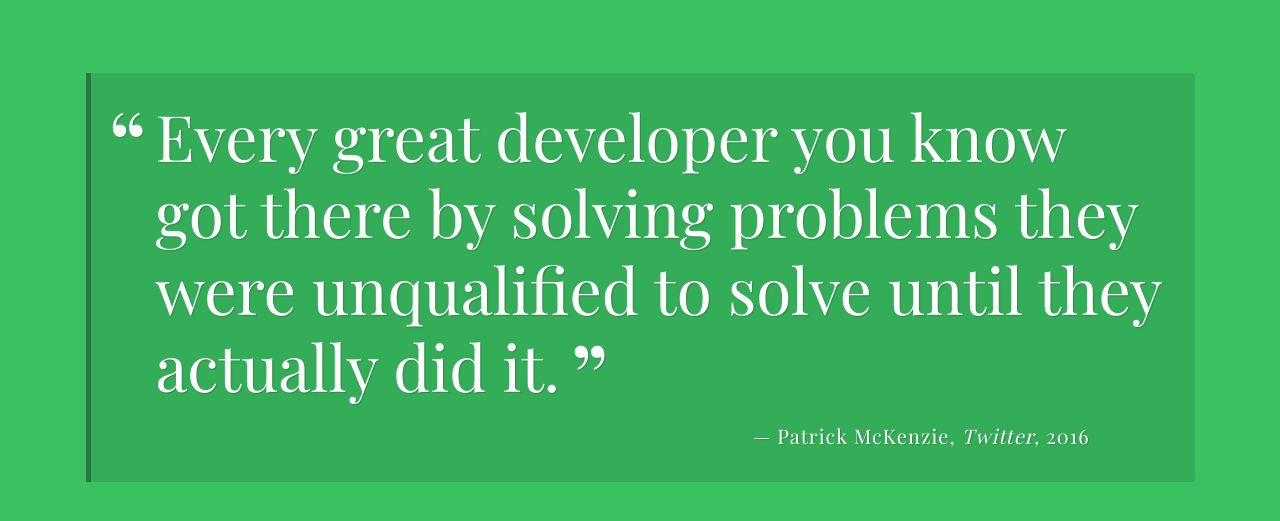
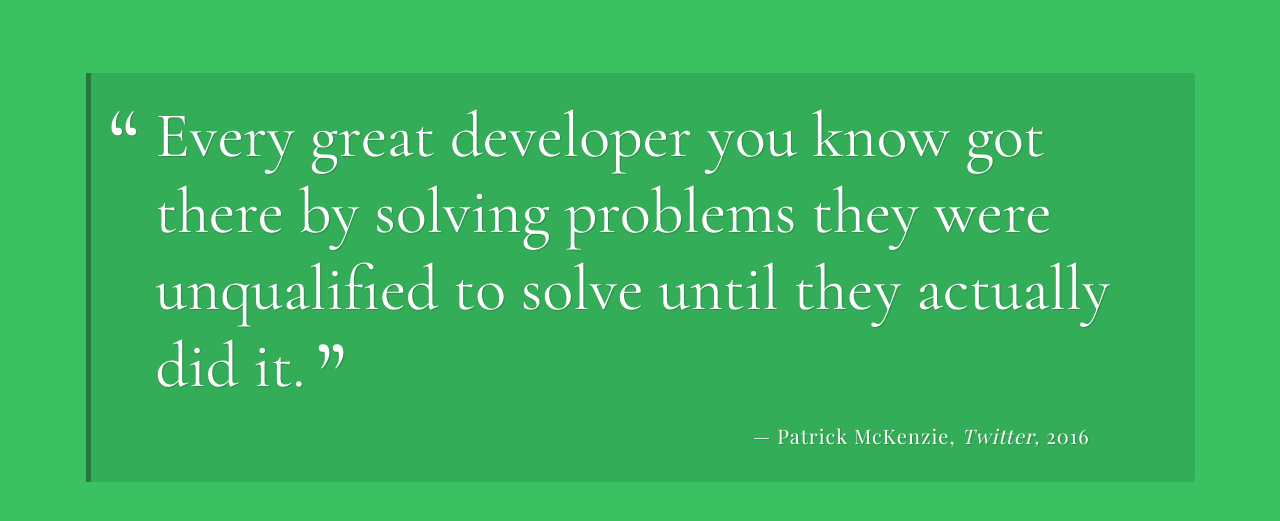
Before and after one commit to jkyochum/random-quote-generator, a plain HTML site: page index.html in a window 1280 px wide. Shown: the part 147-668 px from the top of the page. Drawn offline with nearby package versions, Linux system fonts and the light colour scheme; a web font is replaced by a local one.

Commit message:
update font-family

```diff
--- a/css/styles.css
+++ b/css/styles.css
@@ -61,6 +61,7 @@ h1 {
 }
 
 .quote {
+  font-family: "Cormorant Garamond", serif;
   font-size: 2rem;
   font-weight: 400;
   line-height: 1.2;
--- a/index.html
+++ b/index.html
@@ -6,6 +6,10 @@
     <title>Random Quotes</title>
     <link rel="stylesheet" href="css/normalize.css" />
     <link rel="stylesheet" href="css/styles.css" />
+    <link
+      href="https://fonts.googleapis.com/css2?family=Cormorant+Garamond&display=swap"
+      rel="stylesheet"
+    />
   </head>
 
   <body>
```
